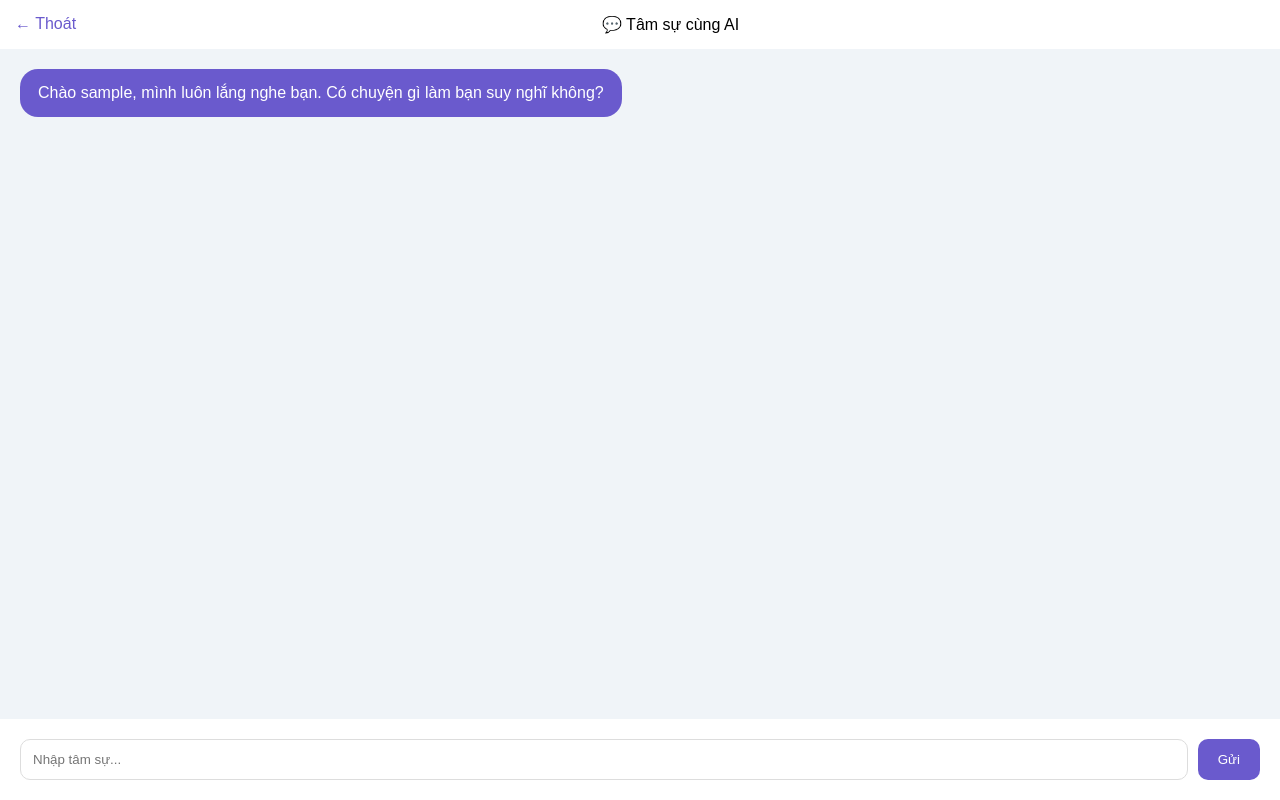
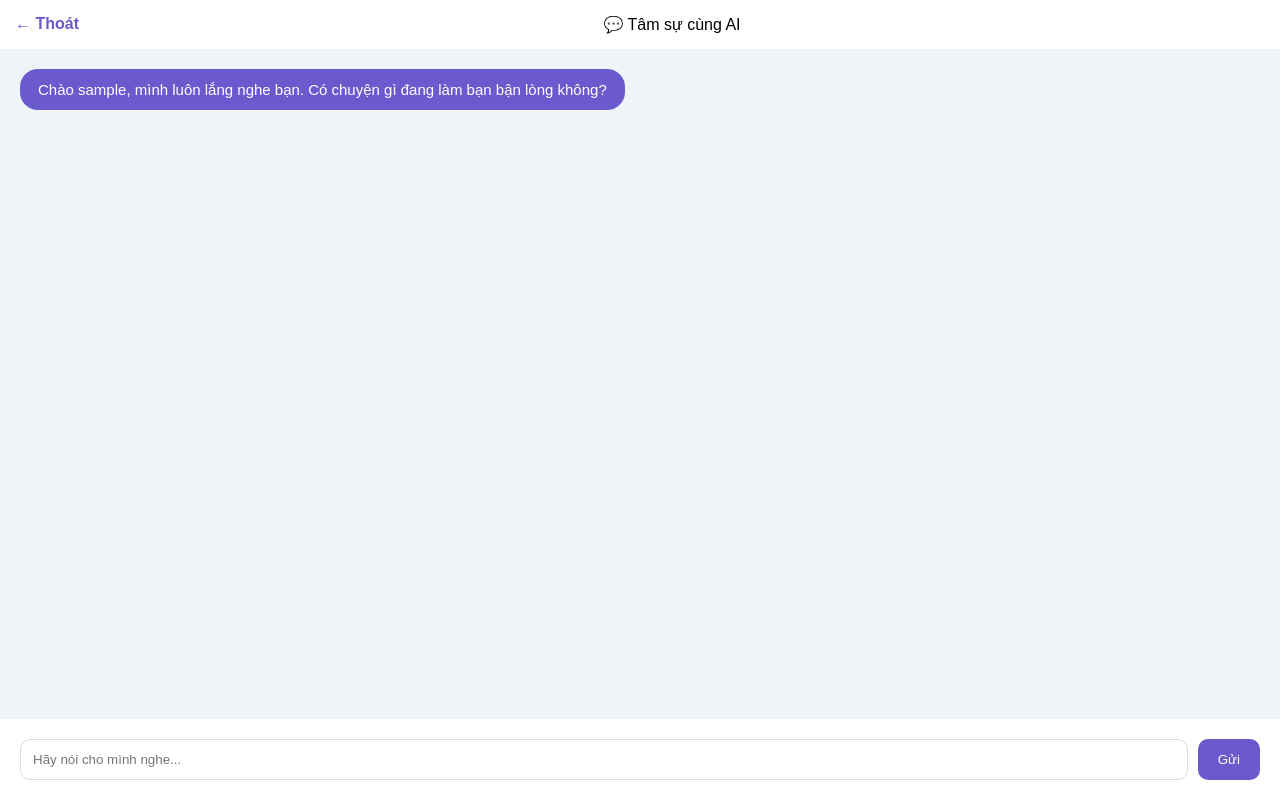
Before and after one commit to calmnote2026-blip/CalmNote, a Flask app: page /ai-chat in a window 1280 px wide. Run offline with Flask 3, Linux system fonts and the light colour scheme; the visitor is signed in with stand-in values (Sample User, id 1).

Commit message:
chat.html

```diff
--- a/templates/chat.html
+++ b/templates/chat.html
@@ -2,12 +2,11 @@
 <html>
 <head>
     <meta charset="UTF-8">
-    <title>Chat cùng AI - CalmNote</title>
-    <link rel="stylesheet" href="https://cdnjs.cloudflare.com/ajax/libs/animate.css/4.1.1/animate.min.css"/>
+    <title>Chat cùng AI</title>
     <style>
         body { background: #f0f4f8; font-family: sans-serif; height: 100vh; display: flex; flex-direction: column; margin: 0; }
         .chat-box { flex: 1; padding: 20px; overflow-y: auto; display: flex; flex-direction: column; gap: 15px; }
-        .msg { padding: 12px 18px; border-radius: 18px; max-width: 75%; line-height: 1.5; }
+        .msg { padding: 12px 18px; border-radius: 18px; max-width: 75%; font-size: 15px; }
         .ai { background: #6a5acd; color: white; align-self: flex-start; }
         .user { background: white; align-self: flex-end; box-shadow: 0 2px 5px rgba(0,0,0,0.05); }
         .input-area { background: white; padding: 20px; display: flex; gap: 10px; }
@@ -15,23 +14,23 @@
         button { background: #6a5acd; color: white; border: none; padding: 10px 20px; border-radius: 10px; cursor: pointer; }
     </style>
 </head>
-<body class="animate__animated animate__fadeIn">
-    <div style="background:white; padding:15px; text-align:center;"><a href="/" style="float:left; text-decoration:none; color:#6a5acd;">← Thoát</a> 💬 Tâm sự cùng AI</div>
+<body>
+    <div style="background:white; padding:15px; text-align:center;"><a href="/" style="float:left; text-decoration:none; color:#6a5acd; font-weight:bold;">← Thoát</a> 💬 Tâm sự cùng AI</div>
     <div class="chat-box" id="box">
-        <div class="msg ai animate__animated animate__fadeInUp">Chào {{ user }}, mình luôn lắng nghe bạn. Có chuyện gì làm bạn suy nghĩ không?</div>
+        <div class="msg ai">Chào {{ user }}, mình luôn lắng nghe bạn. Có chuyện gì đang làm bạn bận lòng không?</div>
     </div>
     <div class="input-area">
-        <input type="text" id="inp" placeholder="Nhập tâm sự...">
+        <input type="text" id="inp" placeholder="Hãy nói cho mình nghe...">
         <button onclick="send()">Gửi</button>
     </div>
     <script>
         function send() {
             let i = document.getElementById('inp'); let b = document.getElementById('box');
             if(!i.value) return;
-            b.innerHTML += `<div class="msg user animate__animated animate__fadeInRight">${i.value}</div>`;
+            b.innerHTML += `<div class="msg user">${i.value}</div>`;
             setTimeout(() => {
-                const rs = ["Mình hiểu mà, cảm ơn bạn đã chia sẻ.", "Bạn có muốn kể rõ hơn không?", "Mọi chuyện rồi sẽ ổn thôi, tin mình đi!", "Bạn thật mạnh mẽ khi nói ra được điều này."];
-                b.innerHTML += `<div class="msg ai animate__animated animate__fadeInUp">${rs[Math.floor(Math.random()*rs.length)]}</div>`;
+                const rs = ["Mình hiểu mà, bạn cứ nói tiếp đi.", "Điều này có vẻ quan trọng với bạn lắm đúng không?", "Mọi chuyện rồi sẽ ổn thôi, mình luôn ở đây.", "Bạn đã làm rất tốt rồi, đừng quá khắt khe với bản thân nhé."];
+                b.innerHTML += `<div class="msg ai">${rs[Math.floor(Math.random()*rs.length)]}</div>`;
                 b.scrollTop = b.scrollHeight;
             }, 1000);
             i.value = ""; b.scrollTop = b.scrollHeight;
```
